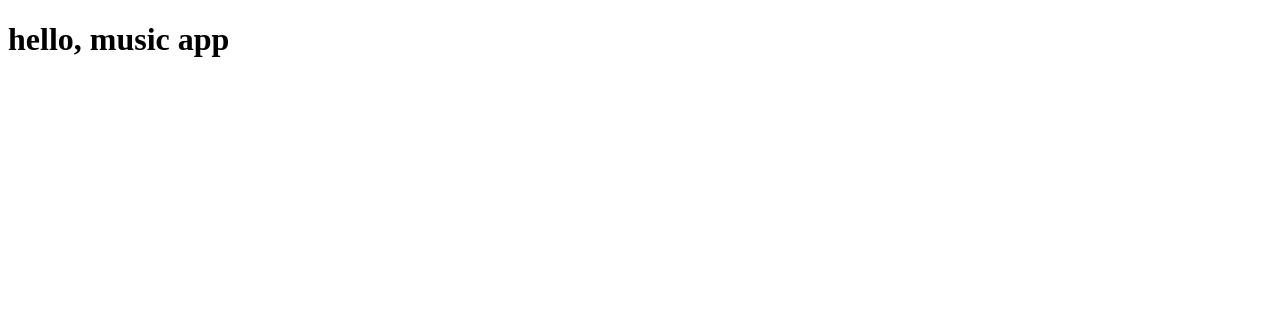
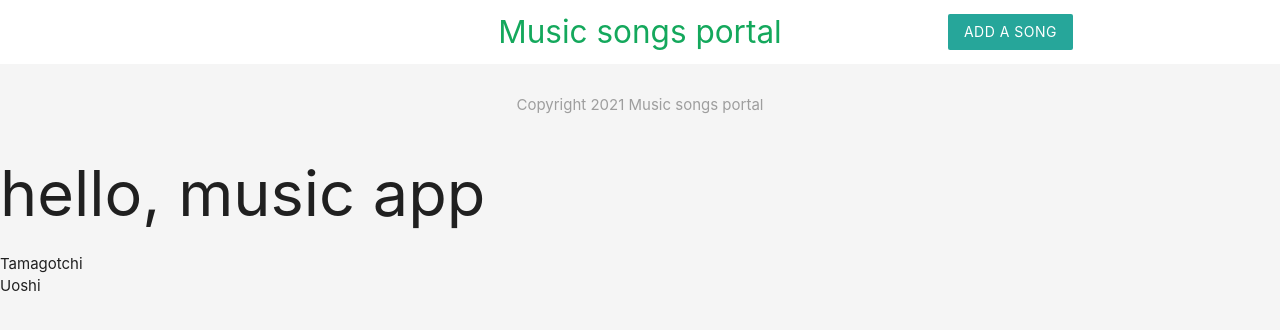
Before and after one commit to gardnerdev/music-app, a PHP site: page / in a window 1280 px wide. Shown: the top 330 px of the page. Run offline with PHP 8.4, Linux system fonts and the light colour scheme.

Commit message:
added footer and header

```diff
--- a/index.php
+++ b/index.php
@@ -1,20 +1,30 @@
 <?php
 
-
+    define('NAME', 'Uoshi');
+    $fileName = "Tamagotchi";
 
 ?>
 
 
 <!DOCTYPE html>
 <html lang="en">
+    <?php include('templates/header.php')?>
+    <?php include('templates/footer.php')?>
 <head>
     <meta charset="UTF-8">
     <meta http-equiv="X-UA-Compatible" content="IE=edge">
     <meta name="viewport" content="width=device-width, initial-scale=1.0">
-    <title>Music app</title>
+    <title>Music songs</title>
 </head>
 <body>
         <h1><?php echo 'hello, music app'; ?></h1>
-
+        <div>
+            <?php
+            echo $fileName;
+            ?>
+        </div>
+        <div>
+            <?php echo NAME ?>
+        </div>
 </body>
 </html>
--- /dev/null
+++ b/templates/footer.php
@@ -0,0 +1,3 @@
+<footer class="section"></footer>
+    <div class="center grey-text">Copyright 2021 Music songs portal</div>
+</body>
--- /dev/null
+++ b/templates/header.php
@@ -0,0 +1,23 @@
+<head>
+    <title>
+        Music songs portal
+    </title>
+    <!-- Compiled and minified CSS -->
+    <link rel="stylesheet" href="https://cdnjs.cloudflare.com/ajax/libs/materialize/1.0.0/css/materialize.min.css">
+    <style type="text/css">
+        .brand-text{
+            color: #14a85c !important;
+        }
+    </style>
+</head>
+<body class="grey lighten-4">
+    <nav class="white z-depth-0">
+        <div class="container">
+            <a href="#" class="brand-logo brand-text center">Music songs portal</a>
+            <ul id="nav-mobile" class="right hide-on-small-and-down">
+                <li>
+                    <a href="#" class="btn brand z-depth-0">Add a song</a>
+                </li>
+            </ul>
+        </div>
+    </nav>
```
